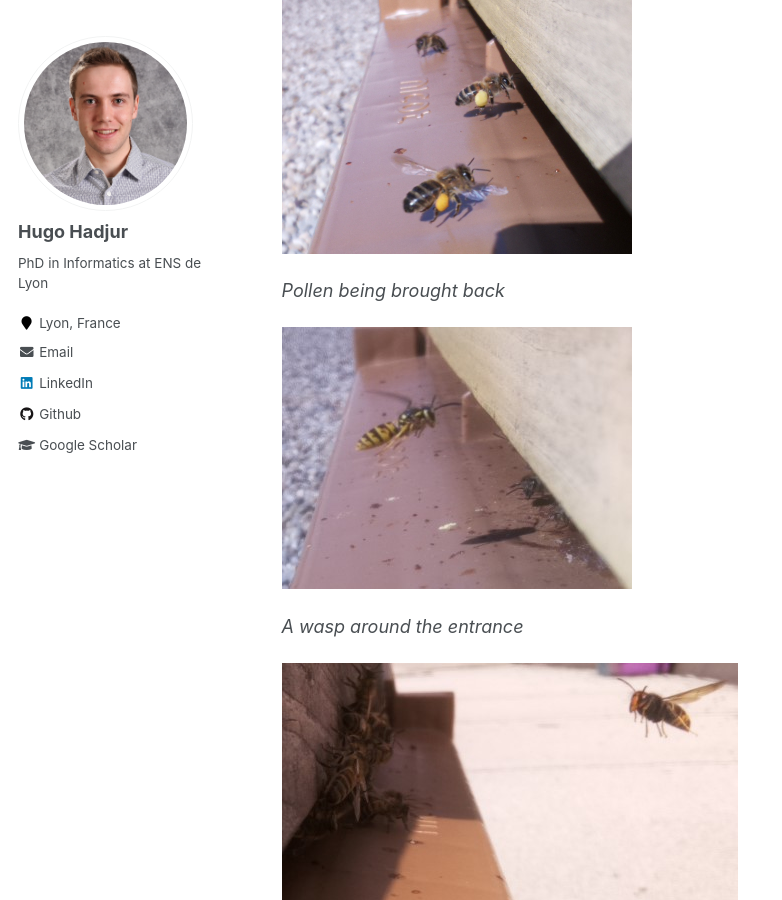
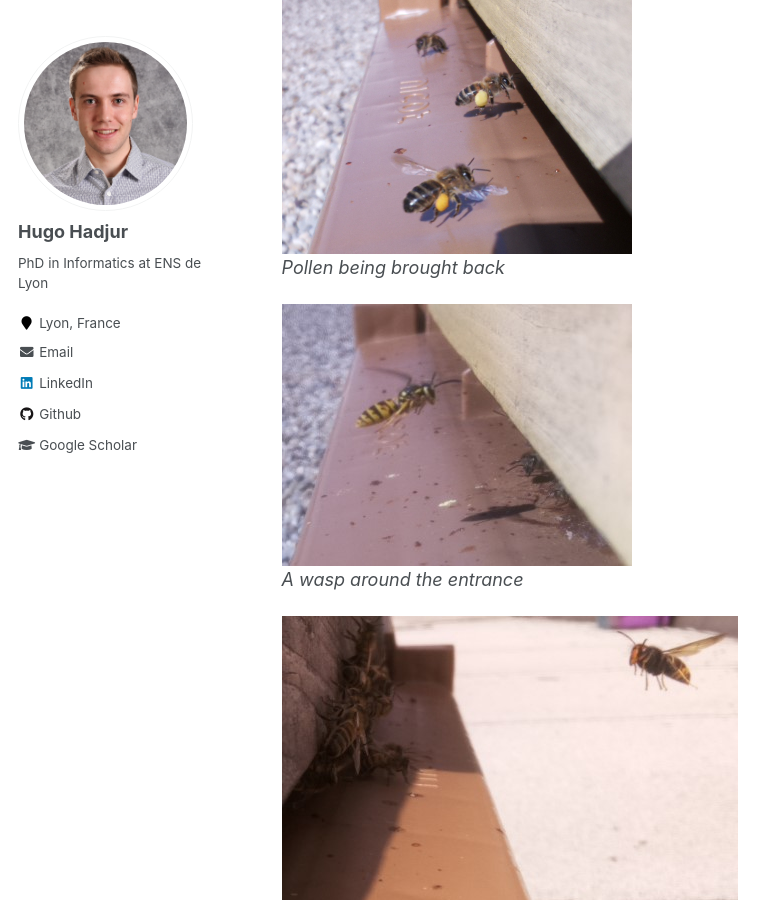
Before and after one commit to hadjurh/hadjurh.github.io, a Jekyll site: the page built from _pages/about.md, in a window 1280 px wide and 900 px high, scrolled down 2526 px. Shown: the whole window, without its empty margins (0-782 px from the left). Built offline with Jekyll 4.4.1, drawn with Linux system fonts in a browser that asks for light colours.

Commit message:
images & text spacing

```diff
--- a/_pages/about.md
+++ b/_pages/about.md
@@ -30,14 +30,11 @@ Sustainability in AI and IoT, Distributed computing, Deep learning, Data analysi
 *Deployment of smart beehives*
 
 ### Pictures taken by the system
-![Bees bringing pollen back inside their hive](images/bee_pollen.png){:class="img-responsive"}
-
+![Bees bringing pollen back inside their hive](images/bee_pollen.png){:class="img-responsive"}\
 *Pollen being brought back*
 
-![A wasp around the entrance](images/wasp.jpg){:class="img-responsive"}
-
+![A wasp around the entrance](images/wasp.jpg){:class="img-responsive"}\
 *A wasp around the entrance*
 
-![An Asian hornet around the entrance](images/hornet.jpg){:class="img-responsive"}
-
+![An Asian hornet around the entrance](images/hornet.jpg){:class="img-responsive"}\
 *An Asian hornet around the entrance*
```
